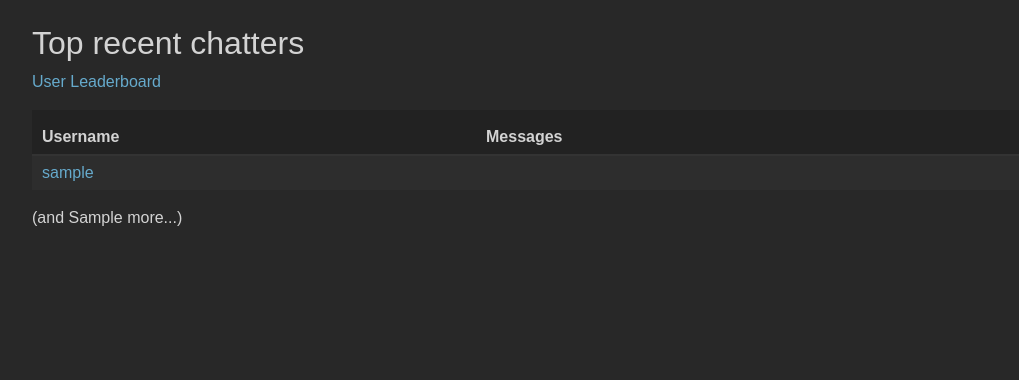
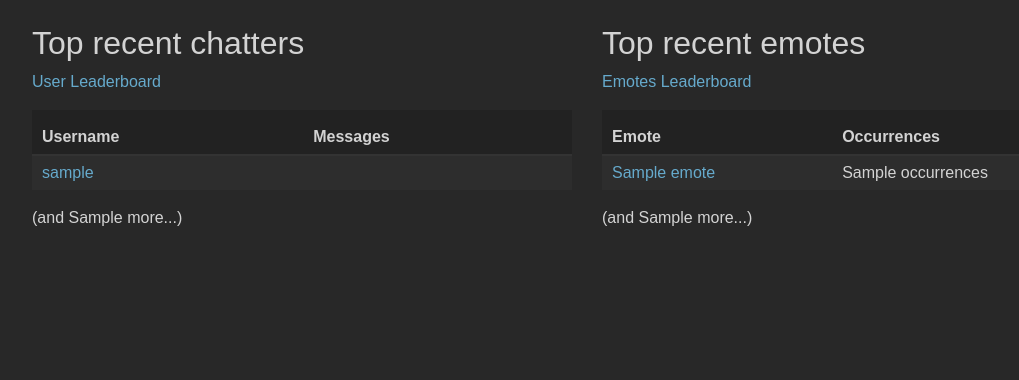
Before and after one commit to vaehx/twitch-chat-analyser, a PHP site: the page made by dashboard/templates/index.twig in a window 1280 px wide. Shown: the part 657-1037 px from the top of the page, without its empty margins (53-1072 px from the left). Run offline with PHP 8.4, Linux system fonts and the light colour scheme; the template is opened without the code that fills it: most values are stand-ins (such as "Sample title", 1, 10 or a date in 2020); some libraries are stand-ins or nearby versions.

Commit message:
Also show top recent emotes on index page

```diff
--- a/dashboard/templates/index.twig
+++ b/dashboard/templates/index.twig
@@ -135,15 +135,15 @@
 
 <br />
 
+<div class="row">
+	<div class="col-md-6">
 		<h2>Top recent chatters</h2>
-<p>
-	<a href="{{ path('users') }}">User Leaderboard</a>
-</p>
+		<p><a href="{{ path('users') }}">User Leaderboard</a></p>
 
 		<table class="table table-dark table-striped table-hover">
 			<thead>
 				<tr>
-			<th width="40%">Username</th>
+					<th>Username</th>
 					<th>Messages</th>
 				</tr>
 			</thead>
@@ -156,10 +156,31 @@
 			{% endfor %}
 			</tbody>
 		</table>
-
-<div>
 		{% if recentChattersMore > 0 %}(and {{ recentChattersMore }} more...){% endif %}
 	</div>
 
+	<div class="col-md-6">
+		<h2>Top recent emotes</h2>
+		<p><a href="{{ path('emotes') }}">Emotes Leaderboard</a></p>
+
+		<table class="table table-dark table-striped table-hover">
+			<thead>
+				<tr>
+					<th>Emote</th>
+					<th>Occurrences</th>
+				</tr>
+			</thead>
+			<tbody>
+			{% for emote in recentEmotes %}
+				<tr>
+					<td><a href="{{ path('emote', { emote: emote.emote }) }}">{{ emote.emote }}</a></td>
+					<td>{{ emote.occurrences }}</td>
+				</tr>
+			{% endfor %}
+			</tbody>
+		</table>
+		{% if recentEmotesMore > 0 %}(and {{ recentEmotesMore }} more...){% endif %}
+	</div>
+</div>
 
 {% endblock %}
```
Also changed, not shown: dashboard/src/MainController.php (+23 -12 lines). Lines whose indentation alone changed are shown as unchanged.
